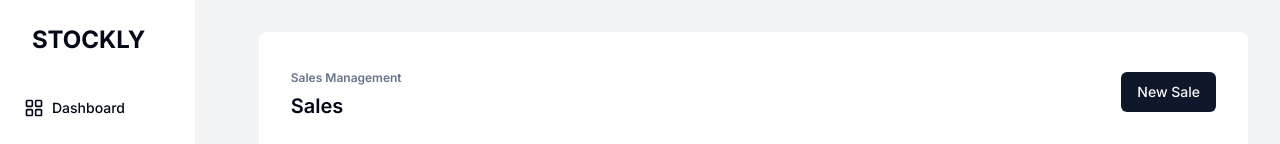
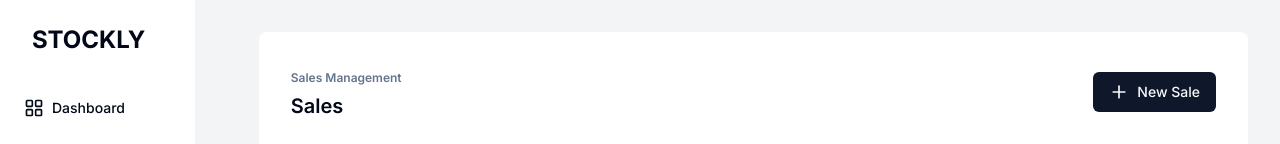
Before and after one commit to MAGAIVERH/stokcly, a Next.js app: page /sales in a window 1280 px wide. Shown: the top 144 px of the page. Built offline with nearby package versions, Linux system fonts and the light colour scheme; no server answers; the database is empty; what next-safe-action would draw is missing.

Commit message:
feat: add plus icon to create sale button

```diff
--- a/app/sales/_components/create-sale-button.tsx
+++ b/app/sales/_components/create-sale-button.tsx
@@ -6,6 +6,7 @@ import UpsertSheetContent from "./upsert-sheet-content";
 import { Product } from "@prisma/client";
 import { ComboboxOption } from "@/app/_components/ui/combobox";
 import { useState } from "react";
+import { PlusIcon } from "lucide-react";
 
 interface CreateSaleButtonProps{
 products: Product[];
@@ -17,7 +18,10 @@ const CreateSaleButton = (props:CreateSaleButtonProps ) => {
     return (
         <Sheet open={sheetIsOpen} onOpenChange={setSheetIsOpen}>
         <SheetTrigger asChild>
-            <Button>New Sale</Button>
+            <Button className="gap-2">
+             <PlusIcon size={20}/>
+                New Sale
+            </Button>
         </SheetTrigger>
         <UpsertSheetContent setSheetIsOpen={setSheetIsOpen} {...props}/>
     </Sheet>
```
